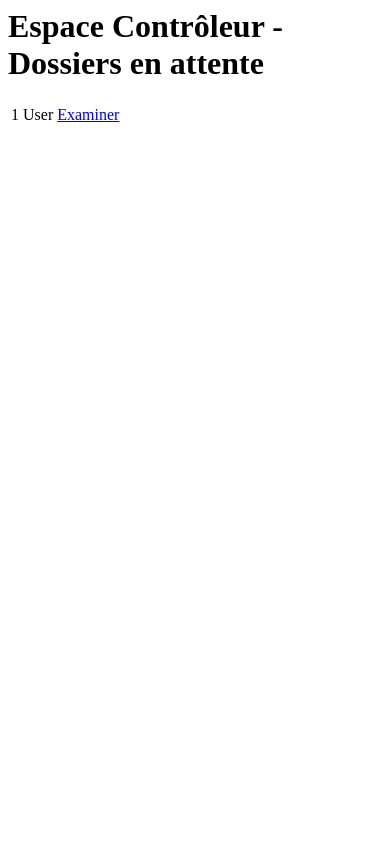
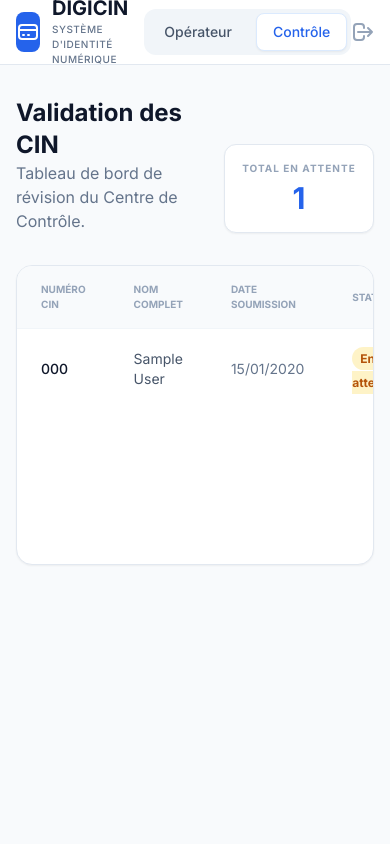
Before and after one commit to miangola2007/digicin-project, a Django app: template controller/templates/controller/dashboard.html in a window 390 px wide. Run offline with Django 5.2, Linux system fonts and the light colour scheme; tables that the repository leaves empty hold one stand-in row (values such as "Sample post"); the template is opened without the code that fills it: values that come from a table or form of the project are taken from there, most other values are stand-ins (such as "Sample title", 1, 10 or a date in 2020); some libraries are stand-ins or nearby versions.

Commit message:
Validation et correction des modèles CIN

```diff
--- a/config/urls.py
+++ b/config/urls.py
@@ -1,22 +1,13 @@
-"""
-URL configuration for config project.
-
-The `urlpatterns` list routes URLs to views. For more information please see:
-    https://docs.djangoproject.com/en/6.0/topics/http/urls/
-Examples:
-Function views
-    1. Add an import:  from my_app import views
-    2. Add a URL to urlpatterns:  path('', views.home, name='home')
-Class-based views
-    1. Add an import:  from other_app.views import Home
-    2. Add a URL to urlpatterns:  path('', Home.as_view(), name='home')
-Including another URLconf
-    1. Import the include() function: from django.urls import include, path
-    2. Add a URL to urlpatterns:  path('blog/', include('blog.urls'))
-"""
+# config/urls.py
 from django.contrib import admin
-from django.urls import path
+from django.urls import path, include
 
 urlpatterns = [
     path('admin/', admin.site.urls),
+
+    # Commentez cette ligne avec un # car vous n'avez pas encore cette application
+    # path('operateur/', include('operator.urls')),
+
+    path('controleur/', include('controller.urls')),
+   # path('', include('core.urls')),
 ]
--- a/controller/templates/controller/dashboard.html
+++ b/controller/templates/controller/dashboard.html
@@ -1,10 +1,81 @@
-<h1>Espace Contrôleur - Dossiers en attente</h1>
-<table>
-    {% for cin in dossiers %}
-    <tr>
-        <td>{{ cin.cin_number }}</td>
-        <td>{{ cin.last_name }}</td>
-        <td><a href="{% url 'controller:examine' cin.id %}">Examiner</a></td>
-    </tr>
-    {% endfor %}
-</table>
+<!DOCTYPE html>
+<html lang="fr">
+<head>
+    <meta charset="UTF-8">
+    <meta name="viewport" content="width=device-width, initial-scale=1.0">
+    <title>DIGICIN - Validation des CIN</title>
+    <script src="https://cdn.tailwindcss.com"></script>
+    <link href="https://fonts.googleapis.com/css2?family=Inter:wght@400;500;600;700&display=swap" rel="stylesheet">
+    <style>body { font-family: 'Inter', sans-serif; }</style>
+</head>
+<body class="bg-slate-50 min-h-screen">
+    <!-- Header identique à votre design -->
+    <header class="bg-white border-b border-slate-200">
+        <div class="max-w-7xl mx-auto px-4 h-16 flex items-center justify-between">
+            <div class="flex items-center gap-3">
+                <div class="w-10 h-10 bg-blue-600 rounded-lg flex items-center justify-center">
+                    <svg class="w-6 h-6 text-white" fill="none" stroke="currentColor" viewBox="0 0 24 24"><path stroke-linecap="round" stroke-linejoin="round" stroke-width="2" d="M3 10h18M7 15h1m4 0h1m-7 4h12a3 3 0 003-3V8a3 3 0 00-3-3H6a3 3 0 00-3 3v8a3 3 0 003 3z"></path></svg>
+                </div>
+                <div>
+                    <h1 class="text-xl font-bold text-slate-900 leading-none uppercase">DIGICIN</h1>
+                    <p class="text-[10px] text-slate-500 font-medium tracking-wider uppercase mt-1">Système d'Identité Numérique</p>
+                </div>
+            </div>
+            <nav class="flex items-center gap-2 bg-slate-100 p-1 rounded-xl">
+                <a href="#" class="px-4 py-2 text-sm font-medium text-slate-600 rounded-lg transition-all hover:bg-white">Opérateur</a>
+                <a href="#" class="px-4 py-2 text-sm font-medium text-blue-600 bg-white shadow-sm rounded-lg border border-blue-100">Contrôle</a>
+            </nav>
+            <button class="text-slate-400 hover:text-slate-600">
+                <svg class="w-6 h-6" fill="none" stroke="currentColor" viewBox="0 0 24 24"><path stroke-linecap="round" stroke-linejoin="round" stroke-width="2" d="M17 16l4-4m0 0l-4-4m4 4H7m6 4v1a3 3 0 01-3 3H6a3 3 0 01-3-3V7a3 3 0 013-3h4a3 3 0 013 3v1"></path></svg>
+            </button>
+        </div>
+    </header>
+
+    <main class="max-w-7xl mx-auto px-4 py-8">
+        <div class="flex justify-between items-end mb-8">
+            <div>
+                <h2 class="text-2xl font-bold text-slate-900">Validation des CIN</h2>
+                <p class="text-slate-500">Tableau de bord de révision du Centre de Contrôle.</p>
+            </div>
+            <div class="bg-white border border-slate-200 rounded-xl p-4 shadow-sm text-center min-w-[150px]">
+                <p class="text-[10px] font-bold text-slate-400 uppercase tracking-widest mb-1">Total en attente</p>
+                <p class="text-3xl font-bold text-blue-600">{{ pending_count }}</p>
+            </div>
+        </div>
+
+        <!-- Table Card -->
+        <div class="bg-white border border-slate-200 rounded-2xl shadow-sm overflow-hidden min-h-[300px]">
+            <table class="w-full text-left">
+                <thead class="bg-slate-50 border-b border-slate-100">
+                    <tr>
+                        <th class="px-6 py-4 text-[10px] font-bold text-slate-400 uppercase">Numéro CIN</th>
+                        <th class="px-6 py-4 text-[10px] font-bold text-slate-400 uppercase">Nom Complet</th>
+                        <th class="px-6 py-4 text-[10px] font-bold text-slate-400 uppercase">Date Soumission</th>
+                        <th class="px-6 py-4 text-[10px] font-bold text-slate-400 uppercase">Statut</th>
+                        <th class="px-6 py-4 text-[10px] font-bold text-slate-400 uppercase text-right">Actions</th>
+                    </tr>
+                </thead>
+                <tbody class="divide-y divide-slate-100">
+                    {% for cin in cins %}
+                    <tr class="hover:bg-slate-50/50">
+                        <td class="px-6 py-4 text-sm font-medium text-slate-900">{{ cin.cin_number }}</td>
+                        <td class="px-6 py-4 text-sm text-slate-600">{{ cin.first_name }} {{ cin.last_name }}</td>
+                        <td class="px-6 py-4 text-sm text-slate-500">{{ cin.created_at|date:"d/m/Y" }}</td>
+                        <td class="px-6 py-4">
+                            <span class="px-2 py-1 rounded-full text-xs font-bold bg-amber-100 text-amber-700">En attente</span>
+                        </td>
+                        <td class="px-6 py-4 text-right">
+                            <a href="{% url 'controller:examine' cin.id %}" class="px-4 py-2 border border-blue-200 text-blue-600 rounded-lg text-xs font-bold hover:bg-blue-50">Examiner</a>
+                        </td>
+                    </tr>
+                    {% empty %}
+                    <tr>
+                        <td colspan="5" class="py-20 text-center text-slate-400 font-medium">Aucun dossier trouvé dans le système.</td>
+                    </tr>
+                    {% endfor %}
+                </tbody>
+            </table>
+        </div>
+    </main>
+</body>
+</html>
--- a/controller/urls.py
+++ b/controller/urls.py
@@ -1,3 +1,4 @@
+# Fichier : controller/urls.py
 from django.urls import path
 from . import views
 
@@ -5,6 +6,5 @@ app_name = 'controller'
 
 urlpatterns = [
     path('dashboard/', views.dashboard, name='dashboard'),
-    path('examiner/<uuid:pk>/', views.examine_cin, name='examine'),
-    path('valider/<uuid:pk>/', views.action_validate, name='action_validate'),
+    path('examine/<uuid:pk>/', views.examine, name='examine'),
 ]
--- a/core/models.py
+++ b/core/models.py
@@ -1,3 +1,4 @@
+# core/models.py
 from django.db import models
 import uuid
 
@@ -12,16 +13,18 @@ class CIN(models.Model):
     first_name = models.CharField(max_length=255)
     last_name = models.CharField(max_length=255)
 
-    # Données et Scans
-    recto_scan = models.TextField() # Stockage Base64
+    # Stockage des scans (Base64 pour le test ou ImageField en prod)
+    photo = models.TextField()
+    recto_scan = models.TextField()
     verso_scan = models.TextField()
 
-    # État du dossier
-    status = models.CharField(max_length=20, choices=CINStatus.choices, default=CINStatus.PENDING)
-    revision_notes = models.TextField(blank=True, null=True)
-
+    status = models.CharField(
+        max_length=20,
+        choices=CINStatus.choices,
+        default=CINStatus.PENDING
+    )
+    revision_note = models.TextField(blank=True, null=True)
     created_at = models.DateTimeField(auto_now_add=True)
-    validated_at = models.DateTimeField(null=True, blank=True)
 
     def __str__(self):
         return f"{self.cin_number} - {self.last_name}"
```
Also changed, not shown: config/settings.py (+5 -4 lines), controller/templates/controller/examine.html (added, +63 -0 lines), controller/views.py (+10 -16 lines), core/migrations/0001_initial.py (added), core/migrations/0002_rename_revision_notes_cin_revision_note_and_more.py (added).
